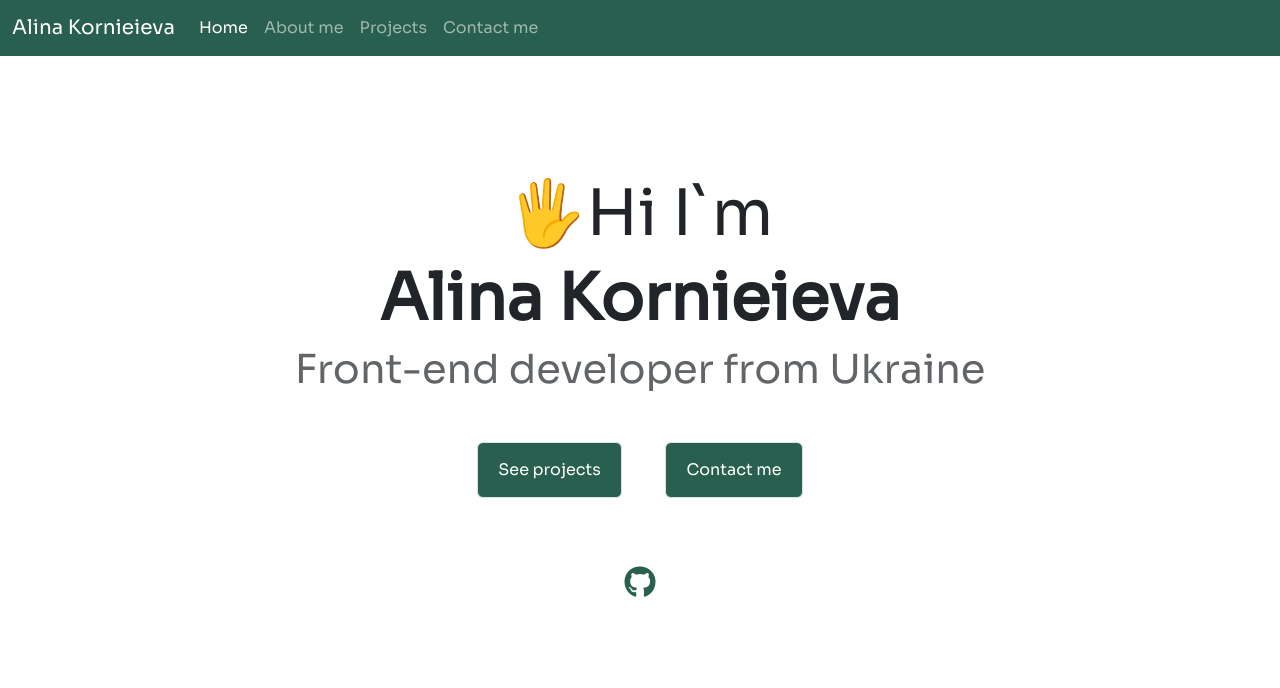
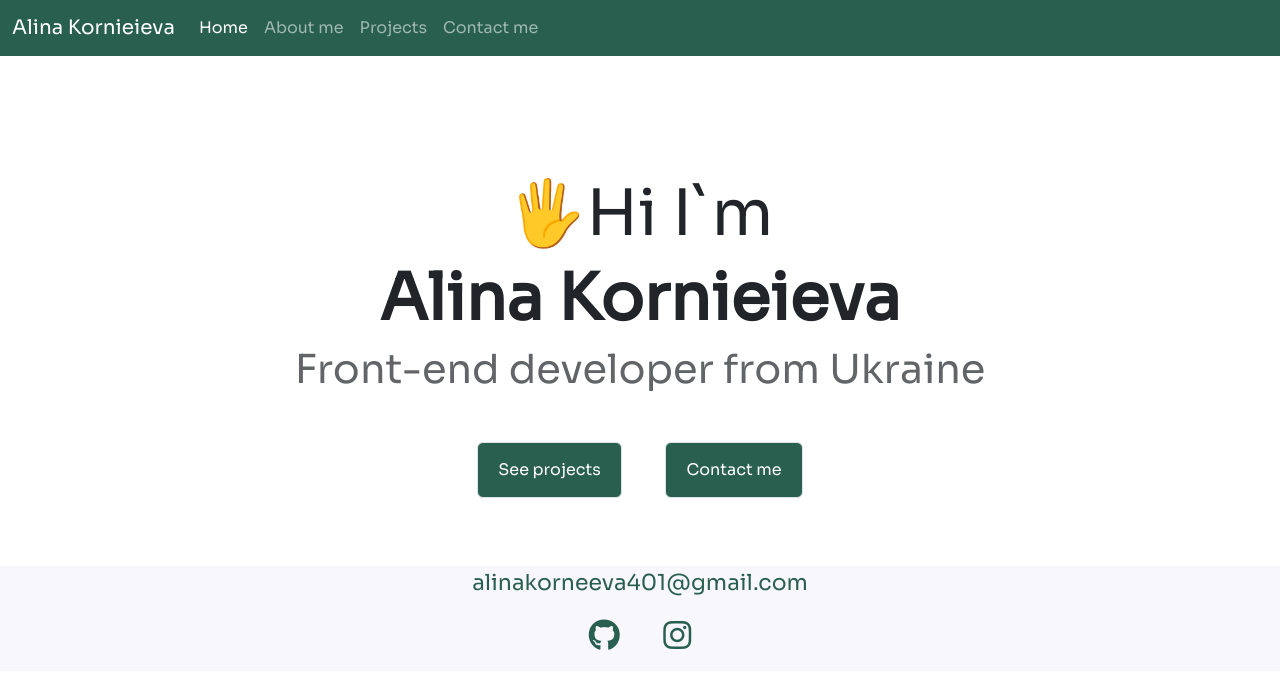
Before and after one commit to alinakornieieva/portfolio-project, a plain HTML site: page index.html in a window 1280 px wide. Drawn offline with nearby package versions, Linux system fonts and the light colour scheme.

Commit message:
start doing footer

```diff
--- a/index.html
+++ b/index.html
@@ -45,8 +45,14 @@
         <a href="projects.html" class="btn  border mt-5 contct-me">See projects</a>
         <a href="contact.html" class="btn  border mt-5 contct-me">Contact me</a>
         </div>
-       <div class="link-to-github pt-5">
-        <a href="https://github.com/alinakornieieva" target="_blank" ><i class="fa-brands fa-github github"></i></a>
-       </div>
+       <footer class="link-to-social pt-5">
+        <div class="footer-color">
+          <div>
+            <a href="mailto:alinakorneeva401@gmail.com" class="mail-link">alinakorneeva401@gmail.com</a>
+          </div>
+          <a href="https://github.com/alinakornieieva" target="_blank" ><i class="fa-brands fa-github footer-link"></i></a>
+          <a href="https://www.instagram.com/_alinka_korneeva/"  target="_blank"><i class="fa-brands fa-instagram footer-link"></i></a>
+        </div>
+      </footer>
     </body>
 </html>
--- a/style.css
+++ b/style.css
@@ -100,16 +100,28 @@ p{
 
 }
 
-.link-to-github{
+.footer-color{
+    background-color: #f9f7fe;;
+}
+
+.link-to-social{
     text-align: center;
 }
 
-.github{
-    font-size: 32px;
+.mail-link{
+    text-decoration: none;
+    font-size: 22px;
     color: var(--main-color);
 }
 
-.github:hover{
+.footer-link{
+    font-size: 32px;
+    color: var(--main-color);
+    margin: 20px;
+
+}
+
+.mail-link:hover, .footer-link:hover{
     color: black;
 }
 
```
